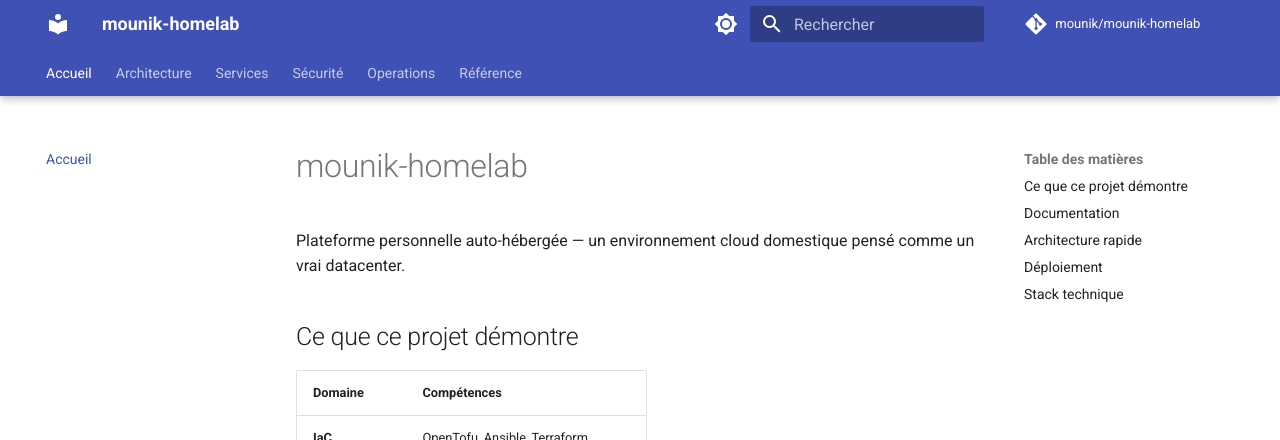
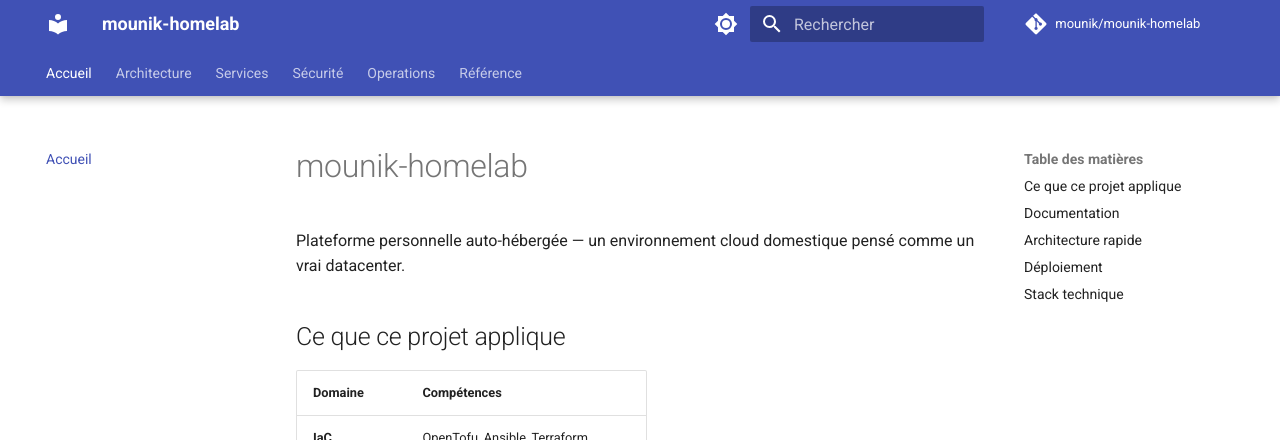
Before and after one commit to Mounik/mounik-homelab, an MkDocs documentation site: the page built from docs/index.md, in a window 1280 px wide and 900 px high. Shown: the top 440 px of the window. Built offline with MkDocs 1.6.1 and Material for MkDocs 9.7.7, drawn with Linux system fonts in a browser that asks for light colours; comment, search, counter and statistics services are not loaded.

```diff
--- a/docs/index.md
+++ b/docs/index.md
@@ -2,7 +2,7 @@
 
 Plateforme personnelle auto-hébergée — un environnement cloud domestique pensé comme un vrai datacenter.
 
-## Ce que ce projet démontre
+## Ce que ce projet applique
 
 | Domaine | Compétences |
 |---------|-------------|
```
Also changed, not shown: README.md (+1 -1 lines), docs/architecture.md (+1 -1 lines).
